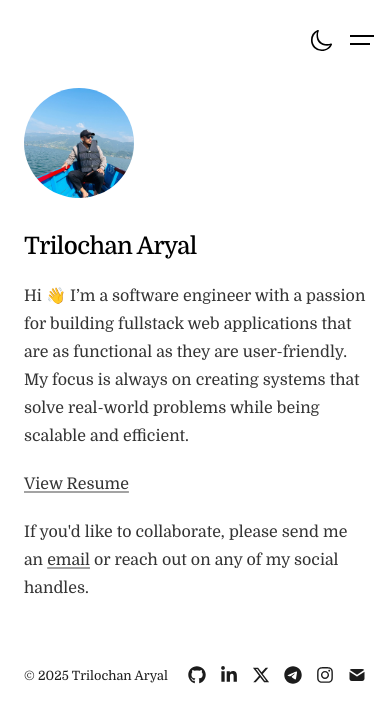
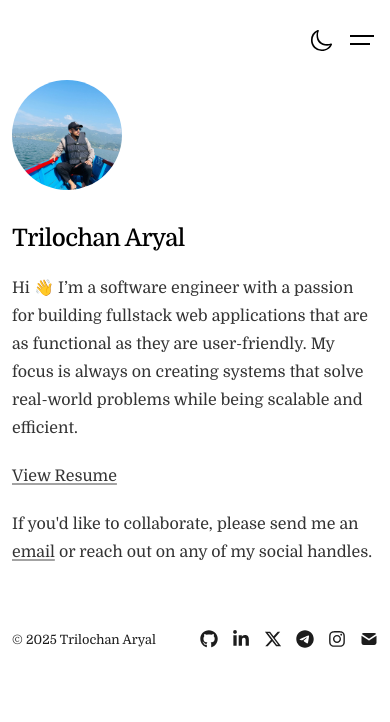
Before and after one commit to trilochanaryal/trilochan, a Next.js app: page / in a window 390 px wide. Shown: the top 722 px of the page. Built offline with nearby package versions, Linux system fonts and the light colour scheme.

Commit message:
refactor: update layout styles for improved responsiveness and readability

```diff
--- a/app/layout.tsx
+++ b/app/layout.tsx
@@ -75,7 +75,7 @@ export default function RootLayout({
 }) {
   return (
     <html lang="en" className={`${domine.className} `} suppressHydrationWarning>
-      <body className="antialiased flex flex-col items-center justify-center mx-auto mb-20 lg:mb-40">
+      <body className="antialiased max-w-2xl mx-auto">
         <ThemeProvider
           attribute="class"
           defaultTheme="system"
@@ -83,7 +83,7 @@ export default function RootLayout({
           disableTransitionOnChange
         >
           <Navbar />
-          <main className="flex-auto min-w-0 mt-2 flex flex-col px-6 sm:px-4 md:px-0 max-w-[640px] w-full">
+          <main className="w-full lg:my-3 px-3 md:px-0">
             {children}
             <Footer />
             <Analytics />
```
